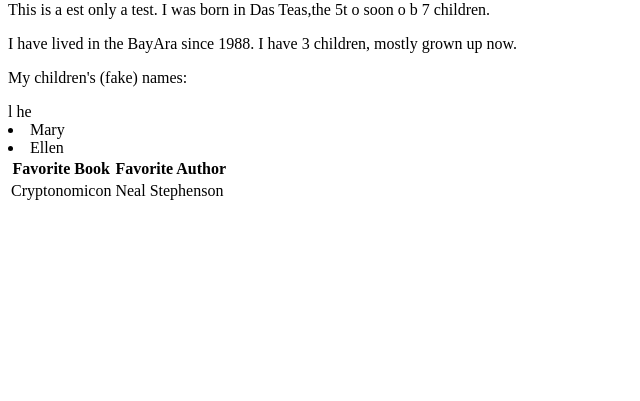
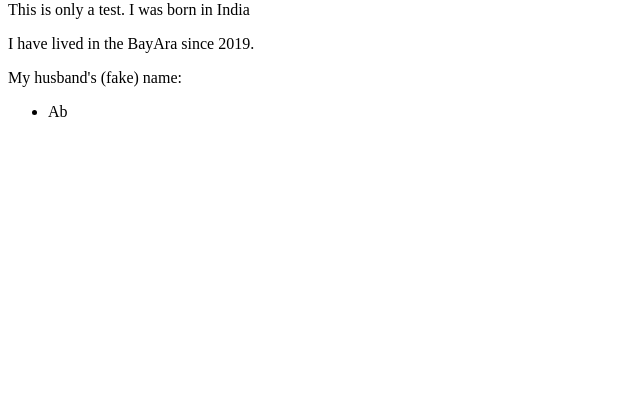
Before and after one commit to Sreeteja27/Sreeteja27.github.io, a plain HTML site: page index.html in a window 1280 px wide. Shown: the part 399-800 px from the top of the page, without its empty margins (0-640 px from the left). Drawn offline with Linux system fonts and the light colour scheme.

Commit message:
Adding index

```diff
--- a/index.html
+++ b/index.html
@@ -1,37 +1,24 @@
 <!DOCTYPE html>
 <html lang="en-us">
 	<head>
-		  <meta charset="UTF-8"> <title>Molly Bio</title>
+		  <meta charset="UTF-8"> <title>Sreeteja Bio</title>
 	</head>
 
 
 	<body>
-		  <h1>Molly's Bio</h1>
+		  <h1>Sreeteja's Bio</h1>
 
-		    <a target=blank" href="https://github.co/agcox5/magcox5.github.io/tree/master/Assets/placeholder.jpg">
-			        <img src="https://github.com/magcox5/magcox5.github.io/tree/master/Assets/placeholder.jpg" alt="Run for your life!">
+		    <a target=blank" href="https://github.com/Sreeteja27/Sreeteja27.github.io/tree/master/Assets/placeholder.jpg">
+			        <img src="https://github.com/Sreeteja27/Sreeteja27.github.io/tree/master/Assets/placeholder.jpg" alt="Run for your life!">
 				  </a>
 
-				    <p>This is a est only a test.  I was born in Das Teas,the 5t o soon o b 7 children.</p>
+				    <p>This is only a test.  I was born in India</p>
 
-				      <p>I have lived in the BayAra since 1988.  I have 3 children, mostly grown up now.</p>
+				      <p>I have lived in the BayAra since 2019.</p>
 
-				        <p>My children's (fake) names:</p> l
-					 <l>he</li>
-				     <li>Mary</li>
-				         <li>Ellen</li>
-					   </ul>
+				        <p>My husband's (fake) name:</p>
+					 <ul><li>Ab</li></ul>
 
-					     <table>
-						         <tr>
-								       <th>Favorite Book</th>
-								             <th>Favorite Author</th>
-									         </tr>
-										     <tr>
-											           <td>Cryptonomicon</td>
-												         <td>Neal Stephenson</td>
-													     </tr>
-													       </table>
 	</body>
 
 </html>
```
